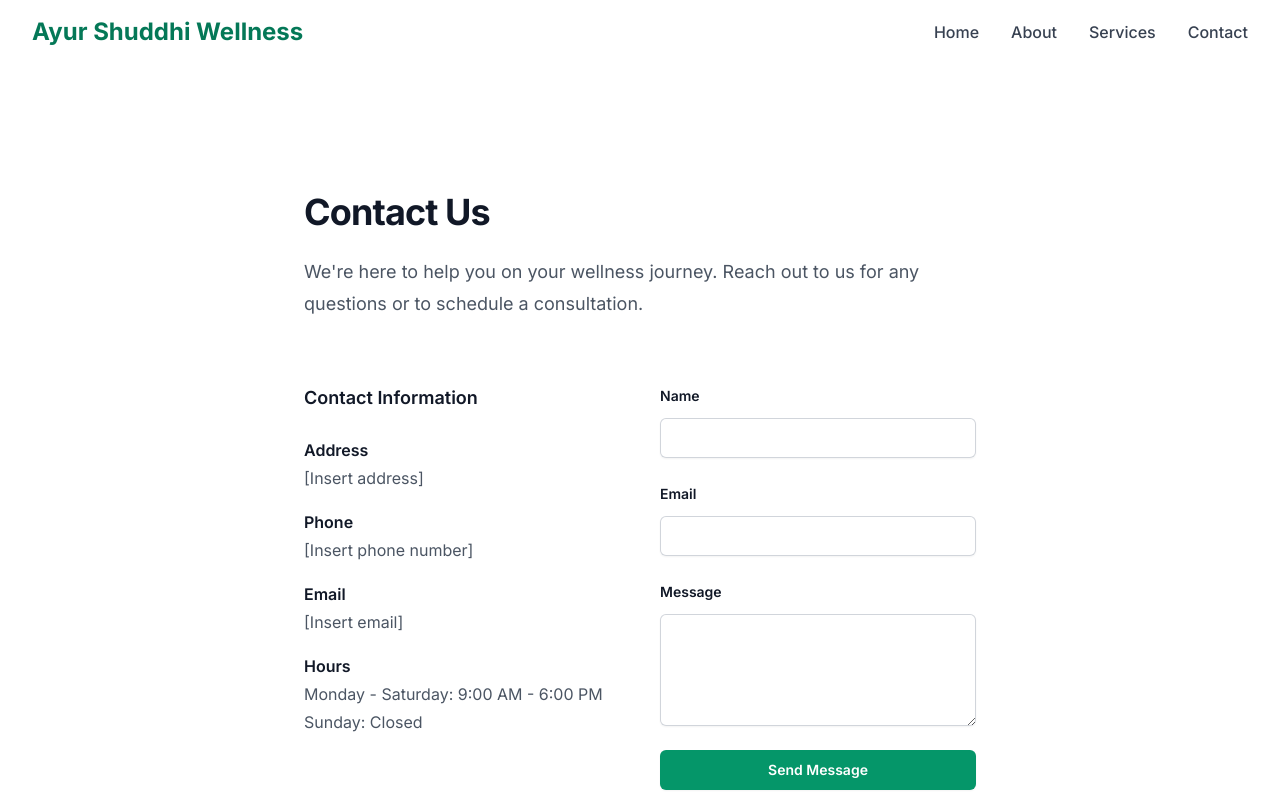
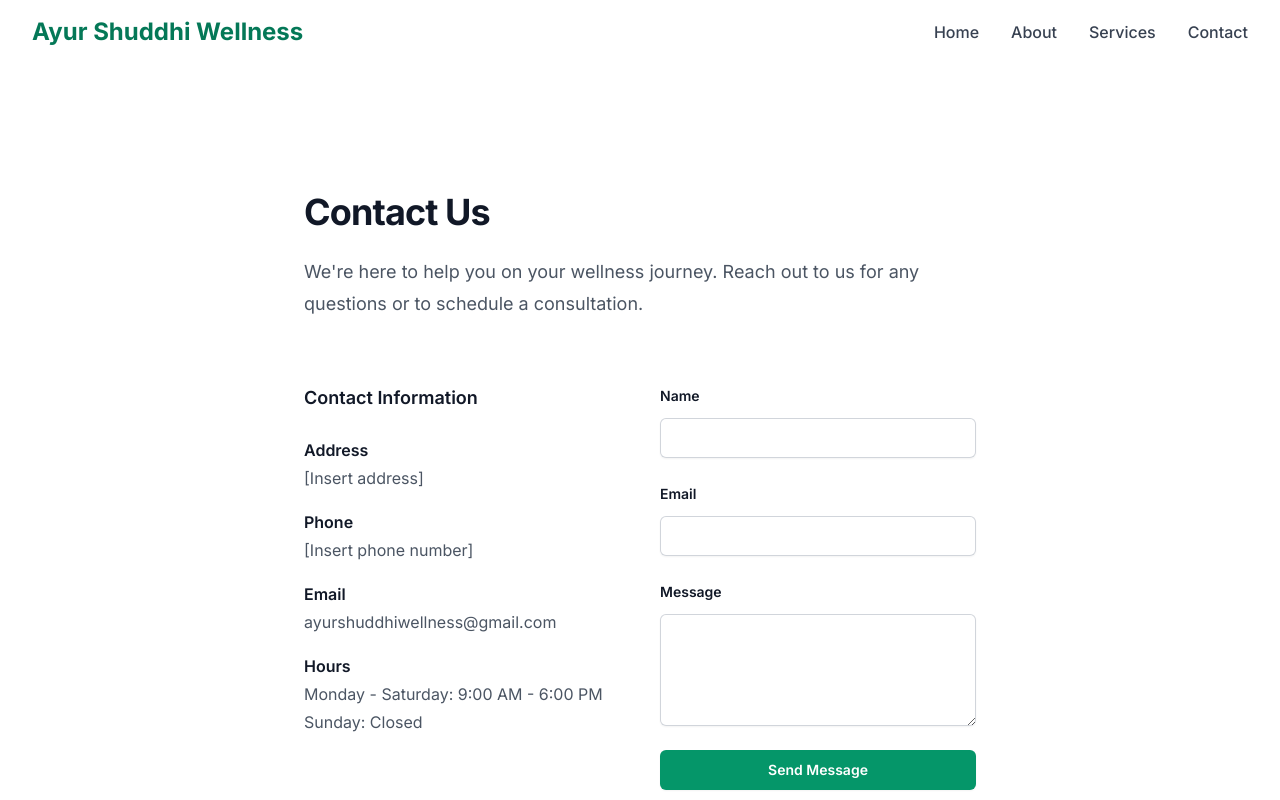
Before and after one commit to naman3824/ayurshuddhiwellness, a Next.js app: page /en-IN/contact in a window 1280 px wide. Shown: the top 800 px of the page. Built offline with nearby package versions, Linux system fonts and the light colour scheme.

Commit message:
added email addres to contact page

```diff
--- a/app/[lang]/contact/page.tsx
+++ b/app/[lang]/contact/page.tsx
@@ -29,7 +29,7 @@ export default function ContactPage() {
                 </div>
                 <div>
                   <dt className="font-semibold text-gray-900">Email</dt>
-                  <dd>[Insert email]</dd>
+                  <dd>ayurshuddhiwellness@gmail.com</dd>
                 </div>
                 <div>
                   <dt className="font-semibold text-gray-900">Hours</dt>
```
